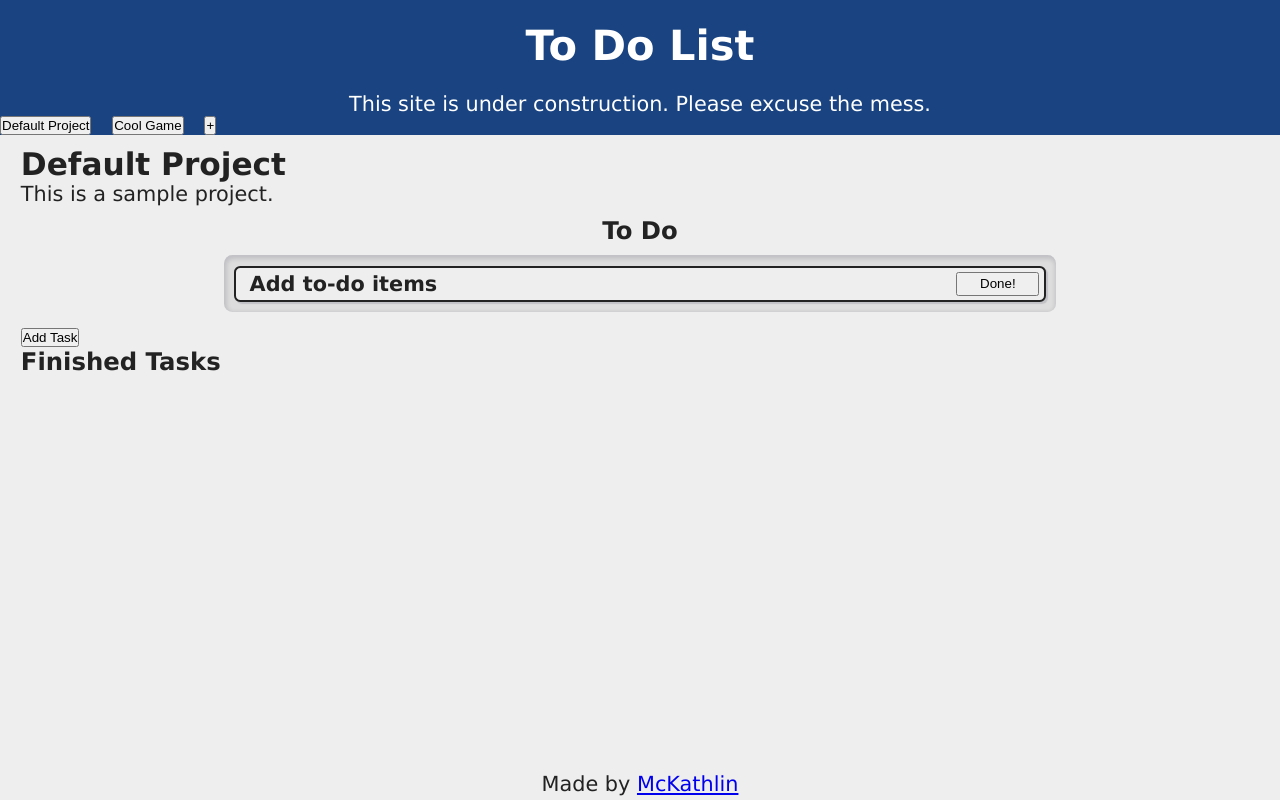
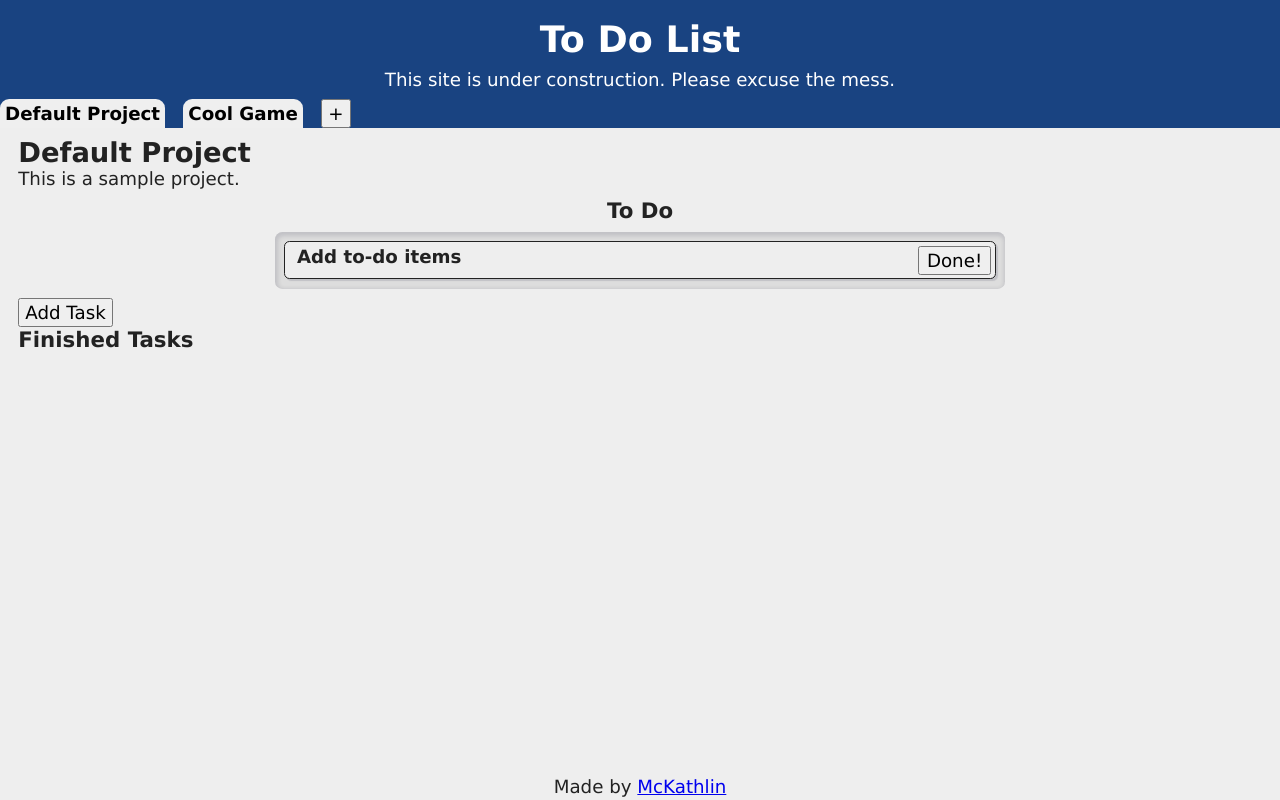
Before and after one commit to McKathlin/to-do-list, a website built with webpack: page src/template.html in a window 1280 px wide. Built offline with nearby package versions, Linux system fonts and the light colour scheme.

Commit message:
Start styling project buttons as tabs

```diff
--- a/src/style.css
+++ b/src/style.css
@@ -7,7 +7,7 @@
 }
 
 :root {
-    font-size: clamp(12px, calc(8px + 1vw), 36px)
+    font-size: clamp(12px, calc(8px + 0.8vw), 36px)
 }
 
 body {
@@ -17,13 +17,16 @@ body {
     --header-text-color: #ffffff;
 
     --container-back-color: #dddddd;
-    --container-shadow: inset 1px 2px 4px 2px #00082820;
-    --item-shadow: 2px 2px 1px #00082820;
+    --shadow-color: #00082820;
+    --container-shadow: inset 1px 2px 4px 2px var(--shadow-color);
+    --item-shadow: 2px 2px 1px var(--shadow-color);
 
-    --header-height: 6.5rem;
+    --default-font: Verdana, Geneva, Tahoma, sans-serif;
+
+    --header-height: 7rem;
     --footer-height: 1.5rem;
 
-    font-family: Verdana, Geneva, Tahoma, sans-serif;
+    font-family: var(--default-font);
     color: var(--text-color);
     background-color: var(--back-color);
     min-height: 100vh;
@@ -38,6 +41,13 @@ body {
 
 .hidden {
     display: none;
+}
+
+button {
+    font-family: var(--default-font);
+    font-size: max(10pt, 1rem);
+    padding: 2px 5px;
+    cursor: pointer;
 }
 
 main {
@@ -55,11 +65,11 @@ header {
 
     display: flex;
     flex-direction: column;
+    justify-content: space-between;
 }
 
 header h1 {
     margin-top: 1rem;
-    flex: 1;
 }
 
 /* Project List Nav */
@@ -80,6 +90,13 @@ header nav {
     flex-direction: row;
     justify-content: flex-start;
     gap: 1rem;
+}
+
+#project-list button {
+    font-weight: bold;
+    min-width: 8ch;
+    border: none;
+    border-radius: 0.5rem 0.5rem 0 0;
 }
 
 /* Project Info Region */
```
